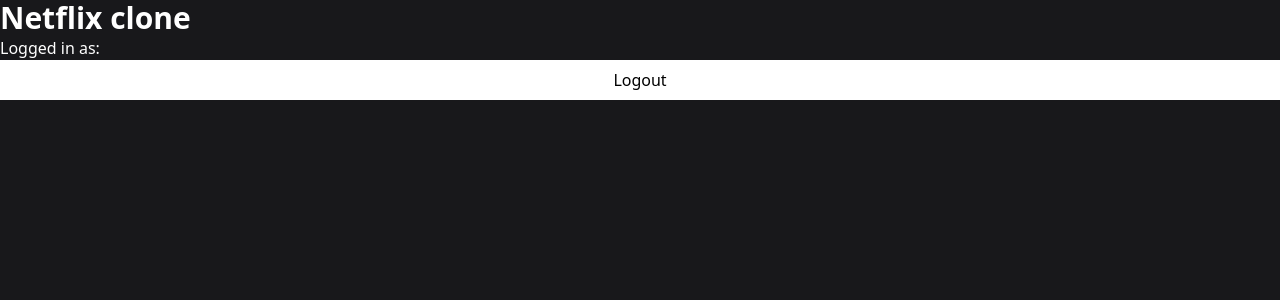
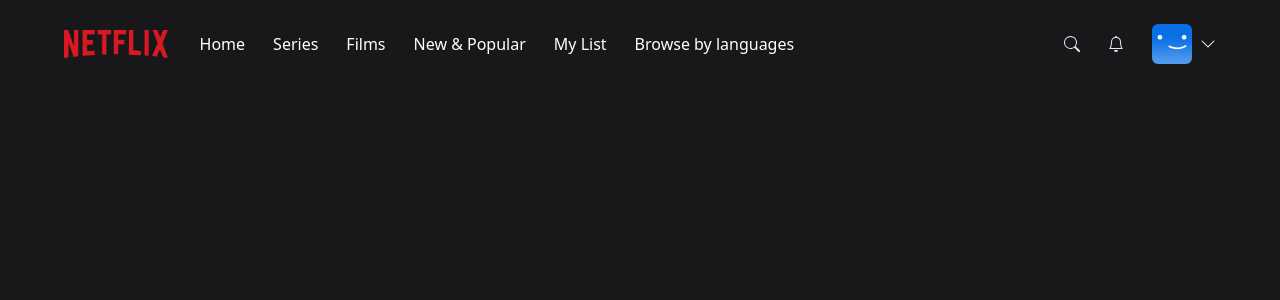
Before and after one commit to solch4/netflix-clone, a Next.js app: page / in a window 1280 px wide. Shown: the top 300 px of the page. Built offline with nearby package versions, Linux system fonts and the light colour scheme; no server answers; the database is empty; sample sign-in values are in the browser's storage.

Commit message:
Navbar finished

```diff
--- /dev/null
+++ b/components/AccountMenu.tsx
@@ -0,0 +1,36 @@
+import React from "react";
+import { signOut } from "next-auth/react";
+
+interface Props {
+  visible?: boolean;
+}
+
+const AccountMenu: React.FC<Props> = ({ visible }: Props) => {
+  if (!visible) return null;
+
+  return (
+    <div className="bg-black w-56 absolute top-14 right-0 py-5 flex-col border-2 border-gray-800 flex">
+      <div className="flex flex-col gap-3">
+        <div className="px-3 group/item flex flex-row gap-3 items-center w-full">
+          <img
+            className="w-8 rounded-md"
+            src="/images/default-blue.png"
+            alt="Profile pic"
+          />
+          <p className="text-white text-sm group-hover/item:underline">
+            Username
+          </p>
+        </div>
+        <hr className="bg-gray-600 border-0 h-px my-4" />
+        <div
+          onClick={() => signOut()}
+          className="px-3 text-center text-white text-sm hover:underline"
+        >
+          Sign out of Netflix
+        </div>
+      </div>
+    </div>
+  );
+};
+
+export default AccountMenu;
--- /dev/null
+++ b/components/MobileMenu.tsx
@@ -0,0 +1,27 @@
+import React from "react";
+
+interface Props {
+  visible?: boolean;
+  items: string[];
+}
+
+const MobileMenu: React.FC<Props> = ({ visible, items }: Props) => {
+  if (!visible) return null;
+
+  return (
+    <div className="bg-black w-56 absolute top-8 left-0 py-5 flex-col border-2 border-gray-800 flex">
+      <div className="flex flex-col gap-4">
+        {items.map((item) => (
+          <div
+            key={item}
+            className="px-3 text-center text-white hover:underline"
+          >
+            {item}
+          </div>
+        ))}
+      </div>
+    </div>
+  );
+};
+
+export default MobileMenu;
--- /dev/null
+++ b/components/Navbar.tsx
@@ -0,0 +1,99 @@
+import { useState, useCallback, useEffect } from "react";
+import NavbarItem from "./NavbarItem";
+import MobileMenu from "./MobileMenu";
+import { BsBell, BsChevronDown, BsSearch } from "react-icons/bs";
+import AccountMenu from "./AccountMenu";
+
+const TOP_OFFSET = 66;
+
+const navbarItems = [
+  "Home",
+  "Series",
+  "Films",
+  "New & Popular",
+  "My List",
+  "Browse by languages",
+];
+
+const Navbar = () => {
+  const [showMobileMenu, setShowMobileMenu] = useState(false);
+  const [showAccountMenu, setShowAccountMenu] = useState(false);
+  const [showBackground, setShowBackground] = useState(false);
+
+  const toggleMobileMenu = useCallback(() => {
+    setShowMobileMenu((current) => !current);
+  }, []);
+
+  const toggleAccountMenu = useCallback(() => {
+    setShowAccountMenu((current) => !current);
+  }, []);
+
+  useEffect(() => {
+    const handleScroll = () => {
+      if (window.scrollY >= TOP_OFFSET) {
+        setShowBackground(true);
+      } else {
+        setShowBackground(false);
+      }
+    };
+
+    window.addEventListener("scroll", handleScroll);
+
+    return () => {
+      window.removeEventListener("scroll", handleScroll);
+    };
+  }, []);
+
+  return (
+    <nav className="w-full fixed z-40">
+      <div
+        className={`px-4 md:px-16 py-6 flex flex-row items-center transition duration-500  ${
+          showBackground ? "bg-zinc-900 bg-opacity-90" : ""
+        }`}
+      >
+        <img className="h-4 lg:h-7" src="/images/logo.png" alt="Logo" />
+        <div className="flex-row ml-8 gap-7 hidden lg:flex ">
+          {navbarItems.map((item) => (
+            <NavbarItem key={item} label={item} />
+          ))}
+        </div>
+        <div
+          onClick={toggleMobileMenu}
+          className="lg:hidden flex flex-row items-center gap-2 ml-8 text-white cursor-pointer relative"
+        >
+          <p className="text-sm">Browse</p>
+          <BsChevronDown
+            className={`transition ${
+              showMobileMenu ? "rotate-180" : "rotate-0"
+            }`}
+          />
+          <MobileMenu visible={showMobileMenu} items={navbarItems} />
+        </div>
+        <div className="flex flex-row ml-auto gap-7 items-center">
+          <div className="text-gray-200 hover:text-gray-300 cursor-pointer transition">
+            <BsSearch />
+          </div>
+          <div className="text-gray-200 hover:text-gray-300 cursor-pointer transition">
+            <BsBell />
+          </div>
+          <div
+            onClick={toggleAccountMenu}
+            className="flex flex-row items-center gap-2 cursor-pointer relative"
+          >
+            <div className="w-6 h-6 lg:w-10 lg:h-10 rounded-md overflow-hidden">
+              <img src="/images/default-blue.png" alt="Profile picture" />
+            </div>
+            <BsChevronDown
+              className={`text-white transition ${
+                showAccountMenu ? "rotate-180" : "rotate-0"
+              }`}
+            />
+            <AccountMenu visible={showAccountMenu} />
+          </div>
+        </div>
+      </div>
+    </nav>
+  );
+};
+
+export default Navbar;
--- /dev/null
+++ b/components/NavbarItem.tsx
@@ -0,0 +1,15 @@
+import React from "react";
+
+interface Props {
+  label: string;
+}
+
+const NavbarItem: React.FC<Props> = ({ label }: Props) => {
+  return (
+    <div className="text-white cursor-pointer hover:text-gray-300 transition">
+      {label}
+    </div>
+  );
+};
+
+export default NavbarItem;
--- a/pages/index.tsx
+++ b/pages/index.tsx
@@ -1,6 +1,6 @@
+import Navbar from "@/components/Navbar";
 import { NextPageContext } from "next";
-import { getSession, signOut } from "next-auth/react";
-import useCurrentUser from "@/hooks/useCurrentUser";
+import { getSession } from "next-auth/react";
 
 export async function getServerSideProps(context: NextPageContext) {
   const session = await getSession(context);
@@ -20,15 +20,9 @@
 }
 
 export default function Home() {
-  const { data: user } = useCurrentUser();
-
   return (
     <>
-      <h1 className="text-3xl font-bold text-white">Netflix clone</h1>
-      <p className="text-white">Logged in as: {user?.name}</p>
-      <button className="h-10 w-full bg-white" onClick={() => signOut()}>
-        Logout
-      </button>
+      <Navbar />
     </>
   );
 }
```
